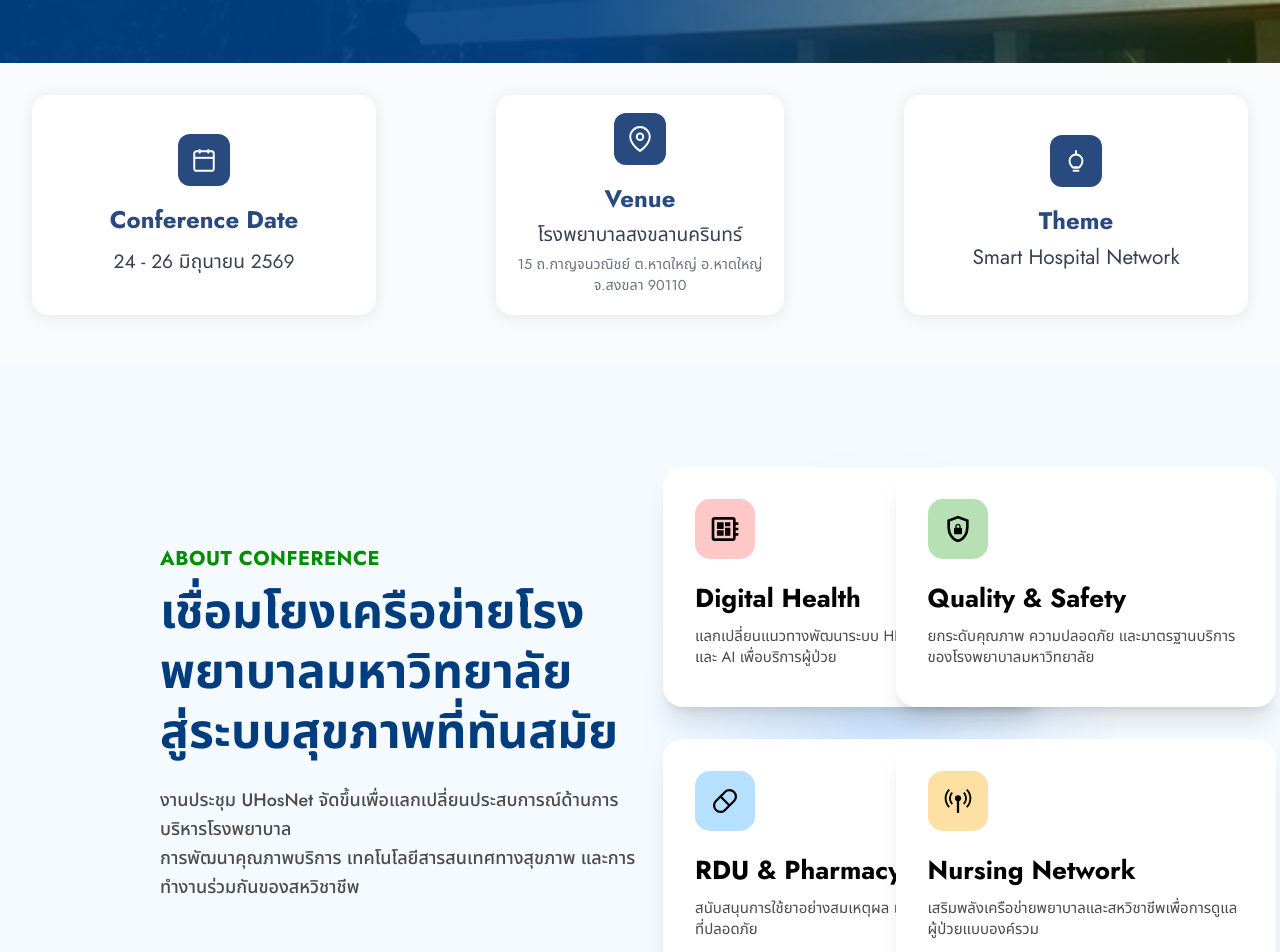
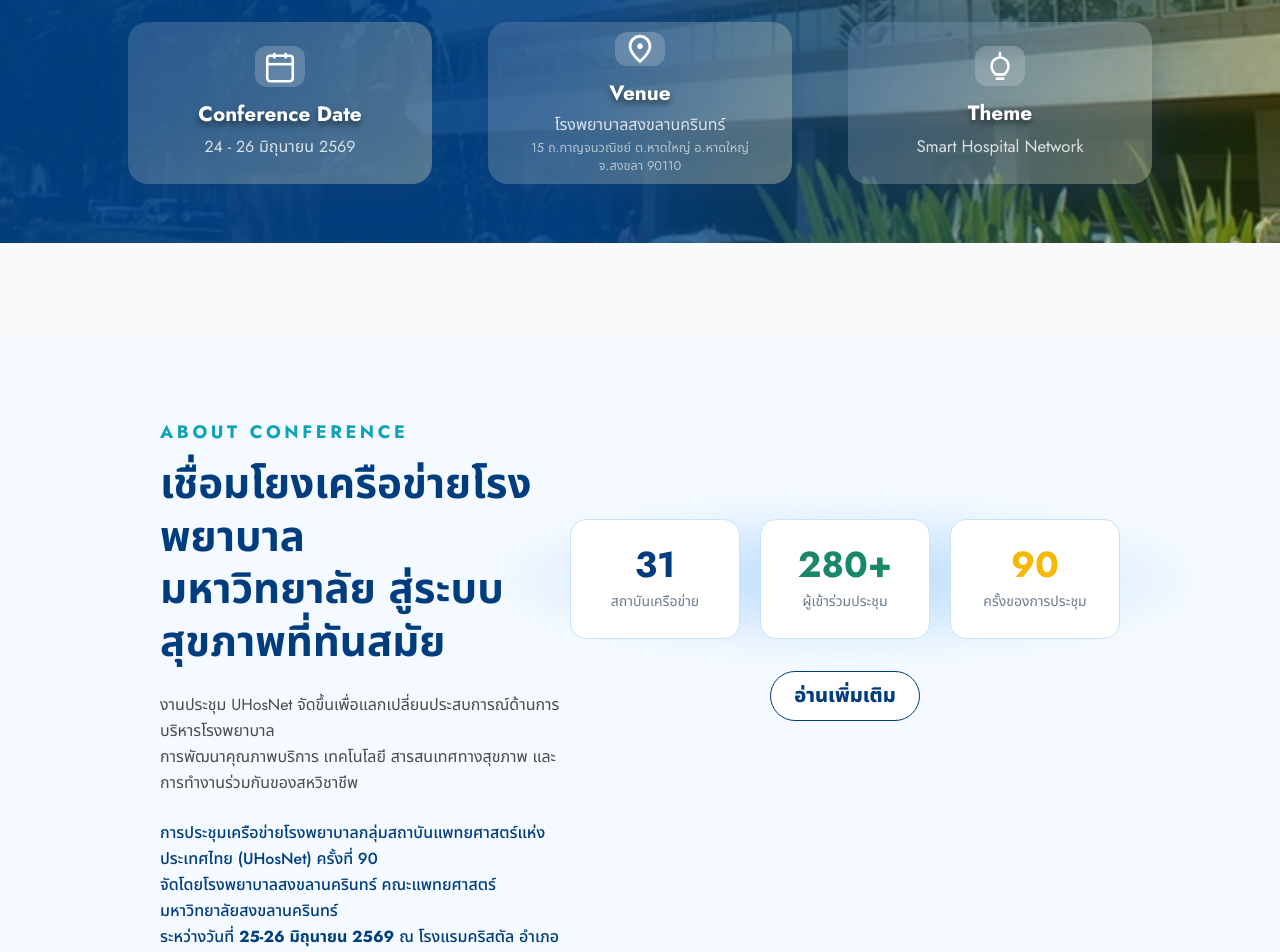
Before and after one commit to Dompsk/Uhosnet90, a Vue app: page / in a window 1280 px wide. Shown: the part 540-1492 px from the top of the page. Built offline with nearby package versions, Linux system fonts and the light colour scheme.

Commit message:
fix homepage and about

```diff
--- a/src/view/about/About.vue
+++ b/src/view/about/About.vue
@@ -1,67 +1,57 @@
 <template>
   <section id="about" class="bg-[#f4faff]">
     <!-- container -->
-    <div class="flex flex-row justify-between items-center py-20 px-40">
+    <div class="flex flex-row justify-between items-start py-20 px-40">
         <!-- left site -->
-        <div class="max-w-[600px]">
-            <p class="text-[#008e00] font-bold text-[20px] mb-2 uppercase tracking-wide">ABOUT CONFERENCE</p>
-            <h2 class="text-[#003d7e] text-[48px] font-bold leading-tight">
-                เชื่อมโยงเครือข่ายโรงพยาบาลมหาวิทยาลัย<br>
-                สู่ระบบสุขภาพที่ทันสมัย
+        <div class="max-w-[620px]">
+            <p class="text-[#0da2b6] font-bold text-[18px] mb-3 uppercase tracking-[0.2em]">ABOUT CONFERENCE</p>
+            <h2 class="text-[#003d7e] text-[42px] font-bold leading-[1.25]">
+                เชื่อมโยงเครือข่ายโรงพยาบาล<br>
+                มหาวิทยาลัย สู่ระบบสุขภาพที่ทันสมัย
             </h2>
-            <p class="text-[#4b4b4b] font-medium text-[18px] mt-6 leading-relaxed">
+            <p class="text-[#4b4b4b] text-[16px] mt-6 leading-relaxed">
                 งานประชุม UHosNet จัดขึ้นเพื่อแลกเปลี่ยนประสบการณ์ด้านการบริหารโรงพยาบาล<br>
-                การพัฒนาคุณภาพบริการ เทคโนโลยีสารสนเทศทางสุขภาพ และการทำงานร่วมกันของสหวิชาชีพ
+                การพัฒนาคุณภาพบริการ เทคโนโลยี สารสนเทศทางสุขภาพ และการทำงานร่วมกันของสหวิชาชีพ
+            </p>
+            <p class="text-[#003d7e] text-[16px] mt-6 leading-relaxed font-medium">
+                การประชุมเครือข่ายโรงพยาบาลกลุ่มสถาบันแพทยศาสตร์แห่งประเทศไทย (UHosNet) ครั้งที่ 90<br>
+                จัดโดยโรงพยาบาลสงขลานครินทร์ คณะแพทยศาสตร์ มหาวิทยาลัยสงขลานครินทร์<br>
+                ระหว่างวันที่ <span class="font-bold">25-26 มิถุนายน 2569</span> ณ โรงแรมคริสตัล อำเภอหาดใหญ่ จังหวัดสงขลา
             </p>
         </div>
 
         <!-- right site -->
-        <div class="relative">
-            <!-- Blue radial glow background -->
-            <div class="absolute inset-0 rounded-[30px] pointer-events-none"
-                 style="background: radial-gradient(ellipse at center, rgba(172,212,255,0.55) 0%, rgba(217,217,217,0) 70%);"></div>
+        <div class="flex flex-col items-end gap-8 pt-25">
+            <!-- Stat cards container with radial background glow -->
+            <div class="relative">
+                <!-- Radial glow background from Figma settings -->
+                <div class="absolute inset-0 rounded-[30px] pointer-events-none scale-125"
+                     style="background: radial-gradient(ellipse at center, rgba(172, 212, 255, 0.85) 0%, rgba(185, 226, 255, 0) 75%); filter: blur(10px);"></div>
 
-            <div class="relative grid grid-cols-2 gap-8 p-6">
-                <!-- content container 1 -->
-                <div class="bg-white w-[380px] h-[240px] shadow-xl rounded-[20px] p-8 flex flex-col justify-start transition duration-300 ease-in-out hover:-translate-y-3">
-                    <div class="logo bg-[#ffc8c8] w-[60px] h-[60px] rounded-[15px] flex justify-center items-center mb-5">
-                        <!-- icon -->
-                        <svg xmlns="http://www.w3.org/2000/svg" height="32px" viewBox="0 -960 960 960" width="32px" fill="#000000"><path d="M160-120q-33 0-56.5-23.5T80-200v-560q0-33 23.5-56.5T160-840h560q33 0 56.5 23.5T800-760v80h80v80h-80v80h80v80h-80v80h80v80h-80v80q0 33-23.5 56.5T720-120H160Zm0-80h560v-560H160v560Zm80-80h200v-160H240v160Zm240-280h160v-120H480v120Zm-240 80h200v-200H240v200Zm240 200h160v-240H480v240ZM160-760v560-560Z"/></svg>
+                <!-- Stat cards row -->
+                <div class="relative flex flex-row gap-5">
+                    <!-- Stat 1 -->
+                    <div class="bg-white w-[170px] h-[120px] rounded-2xl border border-[#c9e4f6] flex flex-col items-center justify-center transition duration-300 ease-in-out hover:-translate-y-2 hover:shadow-lg">
+                        <span class="text-[#003d7e] text-[36px] font-bold leading-none">31</span>
+                        <span class="text-[#6b7b8d] text-[14px] mt-2">สถาบันเครือข่าย</span>
                     </div>
-                    <h3 class="font-bold text-[26px] text-[#000] mb-2">Digital Health</h3>
-                    <p class="text-[15px] text-[#4b4b4b] leading-snug">แลกเปลี่ยนแนวทางพัฒนาระบบ HIS, Data Platform และ AI เพื่อบริการผู้ป่วย</p>
-                </div>
-
-                <!-- content container 2 -->
-                <div class="bg-white w-[380px] h-[240px] shadow-xl rounded-[20px] p-8 flex flex-col justify-start transition duration-300 ease-in-out hover:-translate-y-3">
-                    <div class="logo bg-[#b7e0b5] w-[60px] h-[60px] rounded-[15px] flex justify-center items-center mb-5">
-                        <!-- icon -->
-                        <svg xmlns="http://www.w3.org/2000/svg" height="32px" viewBox="0 -960 960 960" width="32px" fill="#000000"><path d="M480-80q-139-35-229.5-159.5T160-516v-244l320-120 320 120v244q0 152-90.5 276.5T480-80Zm0-84q104-33 172-132t68-220v-189l-240-90-240 90v189q0 121 68 220t172 132Zm0-316Zm-80 160h160q17 0 28.5-11.5T600-360v-120q0-17-11.5-28.5T560-520v-40q0-33-23.5-56.5T480-640q-33 0-56.5 23.5T400-560v40q-17 0-28.5 11.5T360-480v120q0 17 11.5 28.5T400-320Zm40-200v-40q0-17 11.5-28.5T480-600q17 0 28.5 11.5T520-560v40h-80Z"/></svg>
+                    <!-- Stat 2 -->
+                    <div class="bg-white w-[170px] h-[120px] rounded-2xl border border-[#c9e4f6] flex flex-col items-center justify-center transition duration-300 ease-in-out hover:-translate-y-2 hover:shadow-lg">
+                        <span class="text-[#198768] text-[36px] font-bold leading-none">280+</span>
+                        <span class="text-[#6b7b8d] text-[14px] mt-2">ผู้เข้าร่วมประชุม</span>
                     </div>
-                    <h3 class="font-bold text-[26px] text-[#000] mb-2">Quality & Safety</h3>
-                    <p class="text-[15px] text-[#4b4b4b] leading-snug">ยกระดับคุณภาพ ความปลอดภัย และมาตรฐานบริการของโรงพยาบาลมหาวิทยาลัย</p>
-                </div>
-
-                <!-- content container 3 -->
-                <div class="bg-white w-[380px] h-[240px] shadow-xl rounded-[20px] p-8 flex flex-col justify-start transition duration-300 ease-in-out hover:-translate-y-3">
-                    <div class="logo bg-[#b5e0ff] w-[60px] h-[60px] rounded-[15px] flex justify-center items-center mb-5">
-                        <!-- icon -->
-                        <svg xmlns="http://www.w3.org/2000/svg" height="32px" viewBox="0 -960 960 960" width="32px" fill="#000000"><path d="M345-120q-94 0-159.5-65.5T120-345q0-45 17-86t49-73l270-270q32-32 73-49t86-17q94 0 159.5 65.5T840-615q0 45-17 86t-49 73L504-186q-32 32-73 49t-86 17Zm270.67-272 111.66-110.67q22-22 34-51.33t12-61q0-66-46.16-112.17Q681-773.33 615-773.33q-31.67 0-61 12t-51.33 34L392-615.67 615.67-392ZM345-186.67q31 0 60.67-12 29.66-12 51.66-34L568-344.33 344.33-568 232.67-457.33q-22 22-34 51.33t-12 61q0 66 46.16 112.17Q279-186.67 345-186.67Z"/></svg>
+                    <!-- Stat 3 -->
+                    <div class="bg-white w-[170px] h-[120px] rounded-2xl border border-[#c9e4f6] flex flex-col items-center justify-center transition duration-300 ease-in-out hover:-translate-y-2 hover:shadow-lg">
+                        <span class="text-[#f8b704] text-[36px] font-bold leading-none">90</span>
+                        <span class="text-[#6b7b8d] text-[14px] mt-2">ครั้งของการประชุม</span>
                     </div>
-                    <h3 class="font-bold text-[26px] text-[#000] mb-2">RDU & Pharmacy</h3>
-                    <p class="text-[15px] text-[#4b4b4b] leading-snug">สนับสนุนการใช้ยาอย่างสมเหตุผล และระบบเภสัชกรรมที่ปลอดภัย</p>
-                </div>
-
-                <!-- content container 4 -->
-                <div class="bg-white w-[380px] h-[240px] shadow-xl rounded-[20px] p-8 flex flex-col justify-start transition duration-300 ease-in-out hover:-translate-y-3">
-                    <div class="logo bg-[#ffe0a4] w-[60px] h-[60px] rounded-[15px] flex justify-center items-center mb-5">
-                        <!-- icon -->
-                        <svg xmlns="http://www.w3.org/2000/svg" height="32px" viewBox="0 -960 960 960" width="32px" fill="#000000"><path d="M198-278q-57-57-87.5-129.5T80-560q0-80 30.5-152.5T198-842l39.33 39.33q-48.33 49-74.83 111.5T136-560q0 68.67 26.5 131.17 26.5 62.5 74.83 111.5L198-278Zm92-92q-38-38-58-87t-20-103q0-54 20-103t58-87l39.33 39.33q-29.66 30.34-45.5 69.17Q268-602.67 268-560t15.83 81.17q15.84 38.5 45.5 69.5L290-370Zm156.67 250v-352Q419-482 402.5-506.33 386-530.67 386-560q0-39.33 27.33-66.67Q440.67-654 480-654t66.67 27.33Q574-599.33 574-560q0 29.33-16.5 53.67Q541-482 513.33-472v352h-66.66ZM670-370l-39.33-39.33q29.66-31 45.5-69.5Q692-517.33 692-560t-15.83-81.17q-15.84-38.5-45.5-69.5L670-750q38 38 58 87t20 103q0 54-20 103t-58 87Zm92 92-39.33-39.33q48.33-49 74.83-111.5T824-560q0-68.67-26.5-131.17-26.5-62.5-74.83-111.5L762-842q57 57 87.5 129.5T880-560q0 80-30.5 152.5T762-278Z"/></svg>
-                    </div>
-                    <h3 class="font-bold text-[26px] text-[#000] mb-2">Nursing Network</h3>
-                    <p class="text-[15px] text-[#4b4b4b] leading-snug">เสริมพลังเครือข่ายพยาบาลและสหวิชาชีพเพื่อการดูแลผู้ป่วยแบบองค์รวม</p>
                 </div>
             </div>
+
+            <!-- Button -->
+            <router-link to="/#about" class="group flex h-[50px] w-[150px] items-center justify-center rounded-4xl border border-[#003D7E] bg-white transition-all duration-300 hover:bg-[#003D7E] mx-auto">
+                <span class="text-[20px] font-extrabold text-[#003D7E] transition-colors duration-300 group-hover:text-white">อ่านเพิ่มเติม</span>
+            </router-link>
         </div>
     </div>
   </section>
--- a/src/view/home/Home.vue
+++ b/src/view/home/Home.vue
@@ -1,14 +1,12 @@
 <template>
-  <div id="home" class="home-container relative w-full min-h-screen font-sans bg-gray-50">
-    <!-- Navbar Component -->
-
+  <div id="home" class="home-container relative w-full font-sans bg-gray-50">
     <!-- Banner Section -->
-    <section class="relative w-f h-[500px] md:h-[700px] lg:h-[500px] bg-cover bg-center" :style="{ backgroundImage: `url(${BannerImg})` }">
+    <section class="relative w-full h-[500px] md:h-[700px] lg:h-[680px] bg-cover bg-center" :style="{ backgroundImage: `url(${BannerImg})` }">
       <!-- Gradient Overlay -->
       <div class="absolute inset-0 z-0" style="background: linear-gradient(90deg, rgba(0, 66, 136, 0.9) 45%, rgba(86, 117, 2, 0.3) 100%);"></div>
 
       <!-- Content -->
-      <div class="relative z-10 h-full flex flex-col justify-center px-6 md:px-16 lg:px-24 xl:px-32">
+      <div class="relative z-10 h-full flex flex-col justify-center px-6 md:px-16 lg:px-24 xl:px-32 pb-52">
         <h1 class="text-white text-[3.5rem] font-bold leading-tight text-shadow-md">
           การประชุมเครือข่ายโรงพยาบาล<br />
           กลุ่มสถาบันแพทยศาสตร์แห่งประเทศไทย
@@ -27,81 +25,58 @@
           </router-link>
         </div>
       </div>
-    </section>
 
-    <div class="flex gap-30 p-8 justify-center flex-wrap items-stretch">
+      <!-- Info Cards - positioned at bottom of banner -->
+      <div class="absolute bottom-35 left-0 right-0 z-20 flex gap-14 px-8 lg:px-24 xl:px-32 justify-center flex-wrap items-stretch translate-y-1/2">
+
         <!-- Conference Date -->
-      <div class="bg-white rounded-[1rem] shadow-[0_2px_16px_rgba(0,0,0,0.08)] p-8 flex-1 min-w-[130px] max-w-[400px] h-[220px] flex flex-col items-center justify-center text-center transition-all duration-200 hover:-translate-y-1 hover:shadow-[0_6px_24px_rgba(40,74,126,0.15)]">
-        <div class="bg-[#284a7e] rounded-[0.75rem] w-[52px] h-[52px] flex items-center justify-center mb-4">
-          <svg
-            xmlns="http://www.w3.org/2000/svg"
-            class="w-[26px] h-[26px] text-white"
-            fill="none"
-            viewBox="0 0 24 24"
-            stroke="currentColor"
-            stroke-width="1.8"
-          >
+        <div class="info-card rounded-[20px] p-6 flex-1 min-w-[260px] max-w-[330px] h-[162px] flex flex-col items-center justify-center text-center transition-all duration-300 hover:-translate-y-2 hover:shadow-2xl"
+             style="background: linear-gradient(135deg, rgba(91, 128, 171, 0.42), rgba(194, 197, 173, 0.42)); box-shadow: 0 8px 32px rgba(40, 74, 126, 0.25);">
+          <div class="bg-white/20 backdrop-blur-sm rounded-[0.75rem] w-[50px] h-[50px] flex items-center justify-center mb-3">
+            <svg xmlns="http://www.w3.org/2000/svg" class="w-[34px] h-[34px] text-white" fill="none" viewBox="0 0 24 24" stroke="currentColor" stroke-width="1.8">
               <rect x="3" y="4" width="18" height="18" rx="2" ry="2" />
               <line x1="16" y1="2" x2="16" y2="6" />
               <line x1="8" y1="2" x2="8" y2="6" />
               <line x1="3" y1="10" x2="21" y2="10" />
             </svg>
           </div>
-        <h3 class="text-[1.5rem] font-bold text-[#284a7e] mb-2">
-          Conference Date
-        </h3>
-        <p class="text-[1.2rem] text-[#374151] leading-[1.6]">
-          24 - 26 มิถุนายน 2569
-        </p>
+          <h3 class="text-[1.3rem] font-bold text-white mb-1 text-shadow-md">Conference Date</h3>
+          <p class="text-[1rem] text-white/80 leading-[1.6]">24 - 26 มิถุนายน 2569</p>
         </div>
 
         <!-- Venue -->
-      <div class="bg-white rounded-[1rem] shadow-[0_2px_16px_rgba(0,0,0,0.08)] p-1 flex-1 min-w-[120px] max-w-[400px] h-[220px] flex flex-col items-center justify-center text-center transition-all duration-200 hover:-translate-y-1 hover:shadow-[0_6px_24px_rgba(40,74,126,0.15)]">
-        <div class="bg-[#284a7e] rounded-[0.75rem] w-[52px] h-[52px] flex items-center justify-center mb-4">
-          <svg
-            xmlns="http://www.w3.org/2000/svg"
-            class="w-[26px] h-[26px] text-white"
-            fill="none"
-            viewBox="0 0 24 24"
-            stroke="currentColor"
-            stroke-width="1.8"
-          >
-            <path d="M21 10c0 7-9 13-9 13s-9-6-9-13a9 9 0 0 1 18 0z" />
-            <circle cx="12" cy="10" r="3" />
+        <div class="info-card rounded-[20px] p-6 flex-1 min-w-[260px] max-w-[360px] h-[162px] flex flex-col items-center justify-center text-center transition-all duration-300 hover:-translate-y-2 hover:shadow-2xl"
+             style="background: linear-gradient(135deg, rgba(91, 128, 171, 0.42), rgba(194, 197, 173, 0.42)); box-shadow: 0 8px 32px rgba(40, 74, 126, 0.25);">
+          <div class="bg-white/20 backdrop-blur-sm rounded-[0.75rem] w-[50px] h-[50px] flex items-center justify-center mb-3">
+            <svg xmlns="http://www.w3.org/2000/svg" height="34px" viewBox="0 -960 960 960" width="34px" fill="#FFFFFF">
+              <path d="M536.5-503.5Q560-527 560-560t-23.5-56.5Q513-640 480-640t-56.5 23.5Q400-593 400-560t23.5 56.5Q447-480 480-480t56.5-23.5ZM480-186q122-112 181-203.5T720-552q0-109-69.5-178.5T480-800q-101 0-170.5 69.5T240-552q0 71 59 162.5T480-186Zm0 106Q319-217 239.5-334.5T160-552q0-150 96.5-239T480-880q127 0 223.5 89T800-552q0 100-79.5 217.5T480-80Zm0-480Z"/>
             </svg>
           </div>
-        <h3 class="text-[1.5rem] font-bold text-[#284a7e] mb-0.5">Venue</h3>
-        <p class="text-[1.2rem] text-[#374151] leading-[1.6]">
-          โรงพยาบาลสงขลานครินทร์
-        </p>
-        <p class="text-[0.9rem] text-[#6b7280] mt-[0.25rem] leading-[1.5]">
-          15 ถ.กาญจนวณิชย์ ต.หาดใหญ่ อ.หาดใหญ่ จ.สงขลา 90110
-        </p>
+          <h3 class="text-[1.3rem] font-bold text-white mb-1 text-shadow-md">Venue</h3>
+          <p class="text-[1rem] text-white/80 leading-[1.5]">โรงพยาบาลสงขลานครินทร์</p>
+          <p class="text-[0.8rem] text-white/60 mt-0.5 leading-[1.4]">15 ถ.กาญจนวณิชย์ ต.หาดใหญ่ อ.หาดใหญ่ จ.สงขลา 90110</p>
         </div>
 
         <!-- Theme -->
-      <div class="bg-white rounded-[1rem] shadow-[0_2px_16px_rgba(0,0,0,0.08)] p-8 flex-1 min-w-[120px] max-w-[400px] h-[220px] flex flex-col items-center justify-center text-center transition-all duration-200 hover:-translate-y-1 hover:shadow-[0_6px_24px_rgba(40,74,126,0.15)]">
-        <div class="bg-[#284a7e] rounded-[0.75rem] w-[52px] h-[52px] flex items-center justify-center mb-4">
-          <svg
-            xmlns="http://www.w3.org/2000/svg"
-            class="w-[26px] h-[26px] text-white"
-            fill="none"
-            viewBox="0 0 24 24"
-            stroke="currentColor"
-            stroke-width="1.8"
-          >
+        <div class="info-card rounded-[20px] p-6 flex-1 min-w-[260px] max-w-[330px] h-[162px] flex flex-col items-center justify-center text-center transition-all duration-300 hover:-translate-y-2 hover:shadow-2xl"
+             style="background: linear-gradient(135deg, rgba(91, 128, 171, 0.42), rgba(194, 197, 173, 0.42)); box-shadow: 0 8px 32px rgba(40, 74, 126, 0.25);">
+          <div class="bg-white/20 backdrop-blur-sm rounded-[0.75rem] w-[50px] h-[50px] flex items-center justify-center mb-3">
+            <svg xmlns="http://www.w3.org/2000/svg" class="w-[34px] h-[34px] text-white" fill="none" viewBox="0 0 24 24" stroke="currentColor" stroke-width="1.8">
               <line x1="12" y1="2" x2="12" y2="6" />
               <path d="M12 6a6 6 0 0 1 6 6c0 2.5-1.5 4.5-3 6H9c-1.5-1.5-3-3.5-3-6a6 6 0 0 1 6-6z" />
               <line x1="9" y1="21" x2="15" y2="21" />
               <line x1="10" y1="18" x2="14" y2="18" />
             </svg>
           </div>
-        <h3 class="text-[1.5rem] font-bold text-[#284a7e] mb-0.5">Theme</h3>
-        <p class="text-[1.3rem] text-[#374151] leading-[1.6]">
-          Smart Hospital Network
-        </p>
+          <h3 class="text-[1.3rem] font-bold text-white mb-1 text-shadow-md">Theme</h3>
+          <p class="text-[1.05rem] text-white/80 leading-[1.6]">Smart Hospital Network</p>
         </div>
+
       </div>
+    </section>
+
+    <!-- Spacer for the overlapping cards -->
+    <div class="h-24"></div>
   </div>
 </template>
 
```
Also changed, not shown: src/view/regis_process/RegisProcess.vue (+8 -16 lines). Lines whose indentation alone changed are shown as unchanged.
